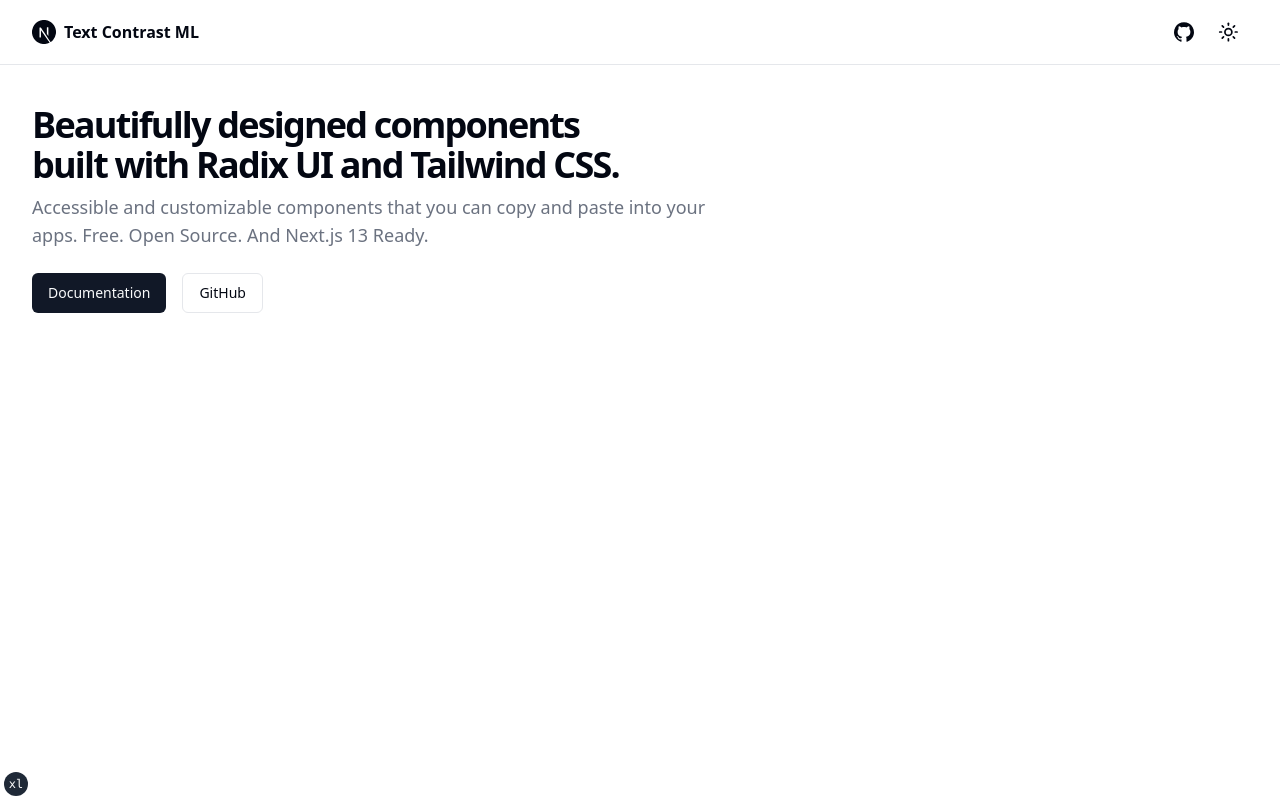
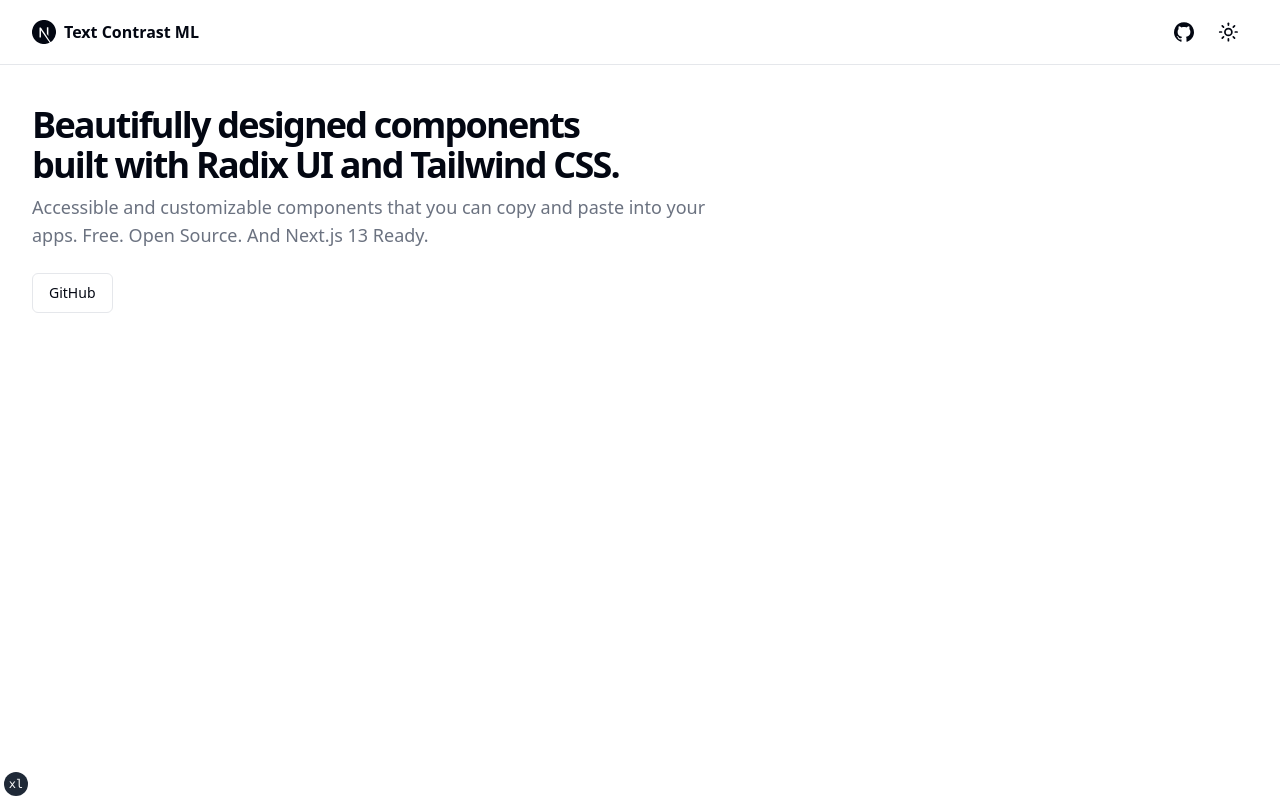
Before and after one commit to nathan-abela/Text-Contrast-ML, a Next.js app: page / in a window 1280 px wide. Built offline with nearby package versions, Linux system fonts and the light colour scheme.

Commit message:
feat(*): remove unused documentation link

```diff
--- a/src/app/page.tsx
+++ b/src/app/page.tsx
@@ -18,14 +18,6 @@
 			</div>
 			<div className="flex gap-4">
 				<Link
-					href={siteConfig.links.docs}
-					target="_blank"
-					rel="noreferrer"
-					className={buttonVariants()}
-				>
-					Documentation
-				</Link>
-				<Link
 					target="_blank"
 					rel="noreferrer"
 					href={siteConfig.links.github}
--- a/src/components/site-header.tsx
+++ b/src/components/site-header.tsx
@@ -10,7 +10,7 @@
 	return (
 		<header className="bg-background sticky top-0 z-40 w-full border-b">
 			<div className="container flex h-16 items-center space-x-4 sm:justify-between sm:space-x-0">
-				<MainNav items={siteConfig.mainNav} />
+				<MainNav />
 				<div className="flex flex-1 items-center justify-end space-x-4">
 					<nav className="flex items-center space-x-1">
 						<Link
```
